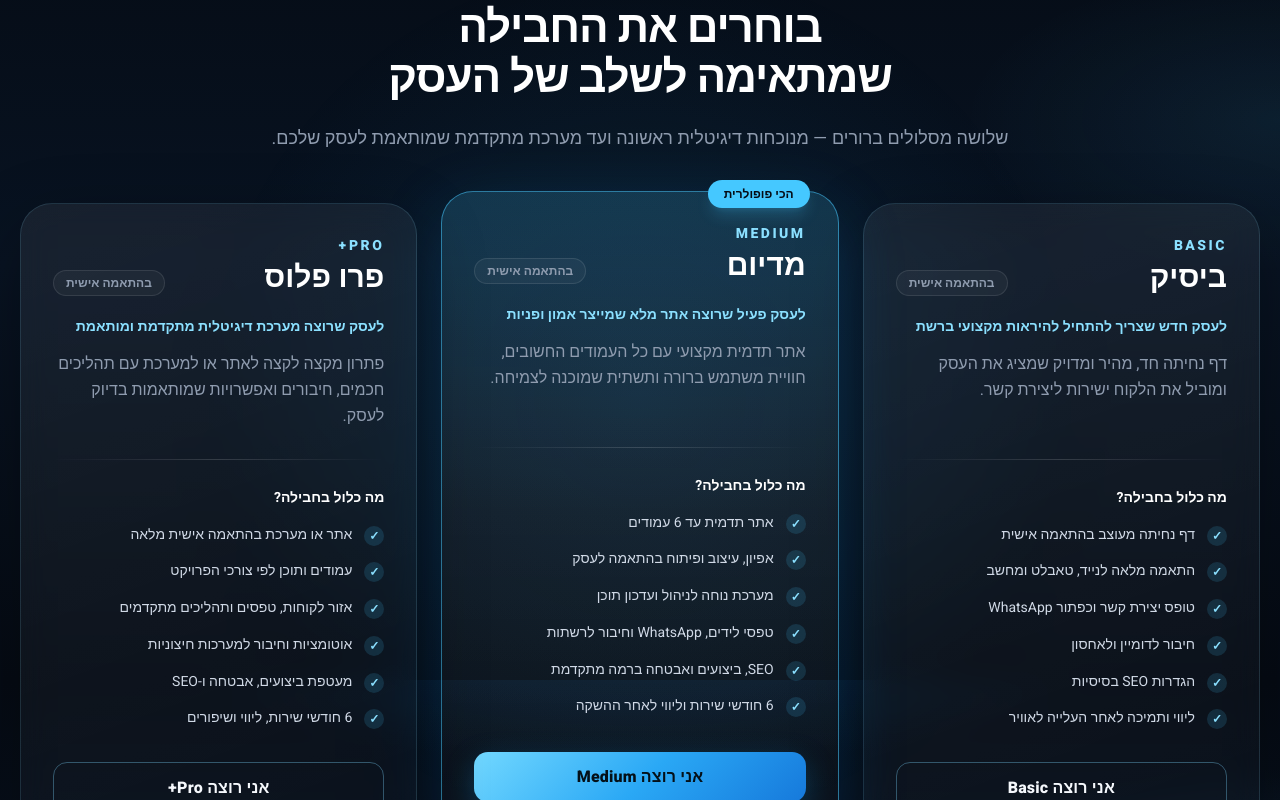
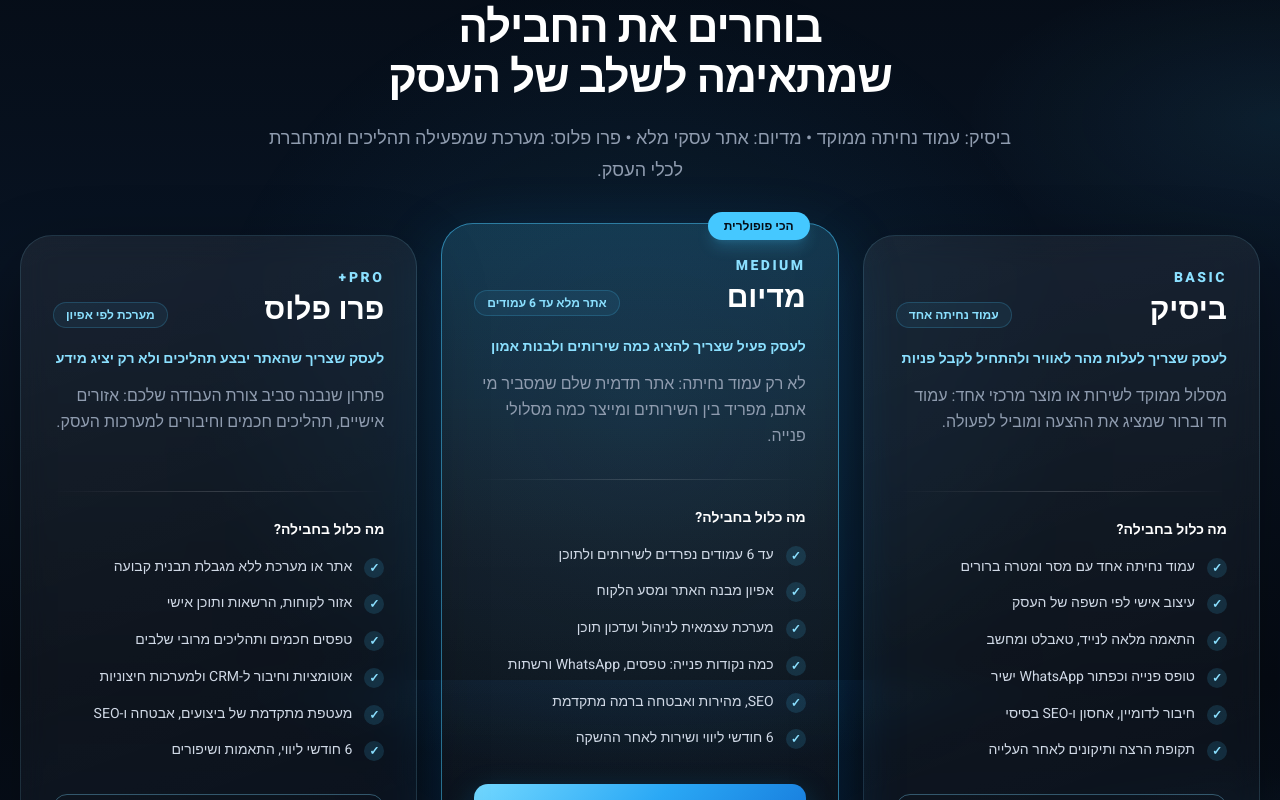
Before and after one commit to elia448811-coder/elia-computing, a Next.js app: page / in a window 1280 px wide. Shown: the part 4920-5720 px from the top of the page. Built offline with nearby package versions, Linux system fonts and the light colour scheme; no server answers.

Commit message:
Clarify website package differences

```diff
--- a/src/components/Pricing.tsx
+++ b/src/components/Pricing.tsx
@@ -5,16 +5,17 @@ const plans = [
   {
     name: "Basic",
     hebrew: "ביסיק",
-    fit: "לעסק חדש שצריך להתחיל להיראות מקצועי ברשת",
+    scope: "עמוד נחיתה אחד",
+    fit: "לעסק שצריך לעלות מהר לאוויר ולהתחיל לקבל פניות",
     description:
-      "דף נחיתה חד, מהיר ומדויק שמציג את העסק ומוביל את הלקוח ישירות ליצירת קשר.",
+      "מסלול ממוקד לשירות או מוצר מרכזי אחד: עמוד חד וברור שמציג את ההצעה ומוביל לפעולה.",
     features: [
-      "דף נחיתה מעוצב בהתאמה אישית",
+      "עמוד נחיתה אחד עם מסר ומטרה ברורים",
+      "עיצוב אישי לפי השפה של העסק",
       "התאמה מלאה לנייד, טאבלט ומחשב",
-      "טופס יצירת קשר וכפתור WhatsApp",
-      "חיבור לדומיין ולאחסון",
-      "הגדרות SEO בסיסיות",
-      "ליווי ותמיכה לאחר העלייה לאוויר",
+      "טופס פנייה וכפתור WhatsApp ישיר",
+      "חיבור לדומיין, אחסון ו-SEO בסיסי",
+      "תקופת הרצה ותיקונים לאחר העלייה",
     ],
     cta: "אני רוצה Basic",
     featured: false,
@@ -22,16 +23,17 @@ const plans = [
   {
     name: "Medium",
     hebrew: "מדיום",
-    fit: "לעסק פעיל שרוצה אתר מלא שמייצר אמון ופניות",
+    scope: "אתר מלא עד 6 עמודים",
+    fit: "לעסק פעיל שצריך להציג כמה שירותים ולבנות אמון",
     description:
-      "אתר תדמית מקצועי עם כל העמודים החשובים, חוויית משתמש ברורה ותשתית שמוכנה לצמיחה.",
+      "לא רק עמוד נחיתה: אתר תדמית שלם שמסביר מי אתם, מפריד בין השירותים ומייצר כמה מסלולי פנייה.",
     features: [
-      "אתר תדמית עד 6 עמודים",
-      "אפיון, עיצוב ופיתוח בהתאמה לעסק",
-      "מערכת נוחה לניהול ועדכון תוכן",
-      "טפסי לידים, WhatsApp וחיבור לרשתות",
-      "SEO, ביצועים ואבטחה ברמה מתקדמת",
-      "6 חודשי שירות וליווי לאחר ההשקה",
+      "עד 6 עמודים נפרדים לשירותים ולתוכן",
+      "אפיון מבנה האתר ומסע הלקוח",
+      "מערכת עצמאית לניהול ועדכון תוכן",
+      "כמה נקודות פנייה: טפסים, WhatsApp ורשתות",
+      "SEO, מהירות ואבטחה ברמה מתקדמת",
+      "6 חודשי ליווי ושירות לאחר ההשקה",
     ],
     cta: "אני רוצה Medium",
     featured: true,
@@ -39,16 +41,17 @@ const plans = [
   {
     name: "Pro+",
     hebrew: "פרו פלוס",
-    fit: "לעסק שרוצה מערכת דיגיטלית מתקדמת ומותאמת",
+    scope: "מערכת לפי אפיון",
+    fit: "לעסק שצריך שהאתר יבצע תהליכים ולא רק יציג מידע",
     description:
-      "פתרון מקצה לקצה לאתר או למערכת עם תהליכים חכמים, חיבורים ואפשרויות שמותאמות בדיוק לעסק.",
+      "פתרון שנבנה סביב צורת העבודה שלכם: אזורים אישיים, תהליכים חכמים וחיבורים למערכות העסק.",
     features: [
-      "אתר או מערכת בהתאמה אישית מלאה",
-      "עמודים ותוכן לפי צורכי הפרויקט",
-      "אזור לקוחות, טפסים ותהליכים מתקדמים",
-      "אוטומציות וחיבור למערכות חיצוניות",
-      "מעטפת ביצועים, אבטחה ו-SEO",
-      "6 חודשי שירות, ליווי ושיפורים",
+      "אתר או מערכת ללא מגבלת תבנית קבועה",
+      "אזור לקוחות, הרשאות ותוכן אישי",
+      "טפסים חכמים ותהליכים מרובי שלבים",
+      "אוטומציות וחיבור ל-CRM ולמערכות חיצוניות",
+      "מעטפת מתקדמת של ביצועים, אבטחה ו-SEO",
+      "6 חודשי ליווי, התאמות ושיפורים",
     ],
     cta: "אני רוצה Pro+",
     featured: false,
@@ -71,7 +74,7 @@ export function Pricing() {
           <SectionHeading
             eyebrow="חבילות לבניית אתרים"
             title="בוחרים את החבילה שמתאימה לשלב של העסק"
-            description="שלושה מסלולים ברורים — מנוכחות דיגיטלית ראשונה ועד מערכת מתקדמת שמותאמת לעסק שלכם."
+            description="ביסיק: עמוד נחיתה ממוקד • מדיום: אתר עסקי מלא • פרו פלוס: מערכת שמפעילה תהליכים ומתחברת לכלי העסק."
           />
         </Reveal>
 
@@ -100,8 +103,8 @@ export function Pricing() {
                       {plan.hebrew}
                     </h3>
                   </div>
-                  <span className="rounded-full border border-white/10 bg-white/[0.04] px-3 py-1 text-xs font-semibold text-silver-muted">
-                    בהתאמה אישית
+                  <span className="rounded-full border border-electric/20 bg-electric/[0.07] px-3 py-1 text-xs font-bold text-electric-bright">
+                    {plan.scope}
                   </span>
                 </div>
 
```
